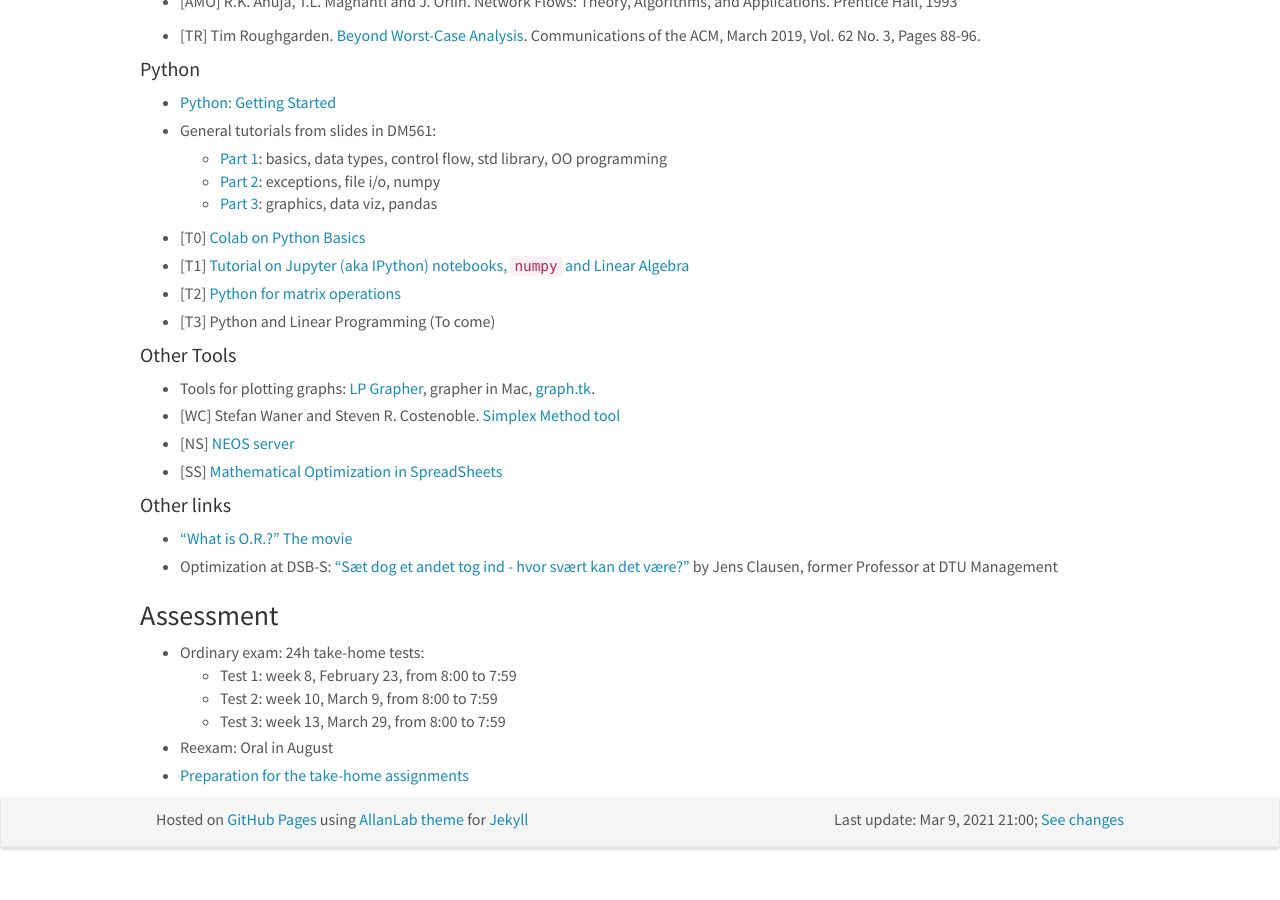
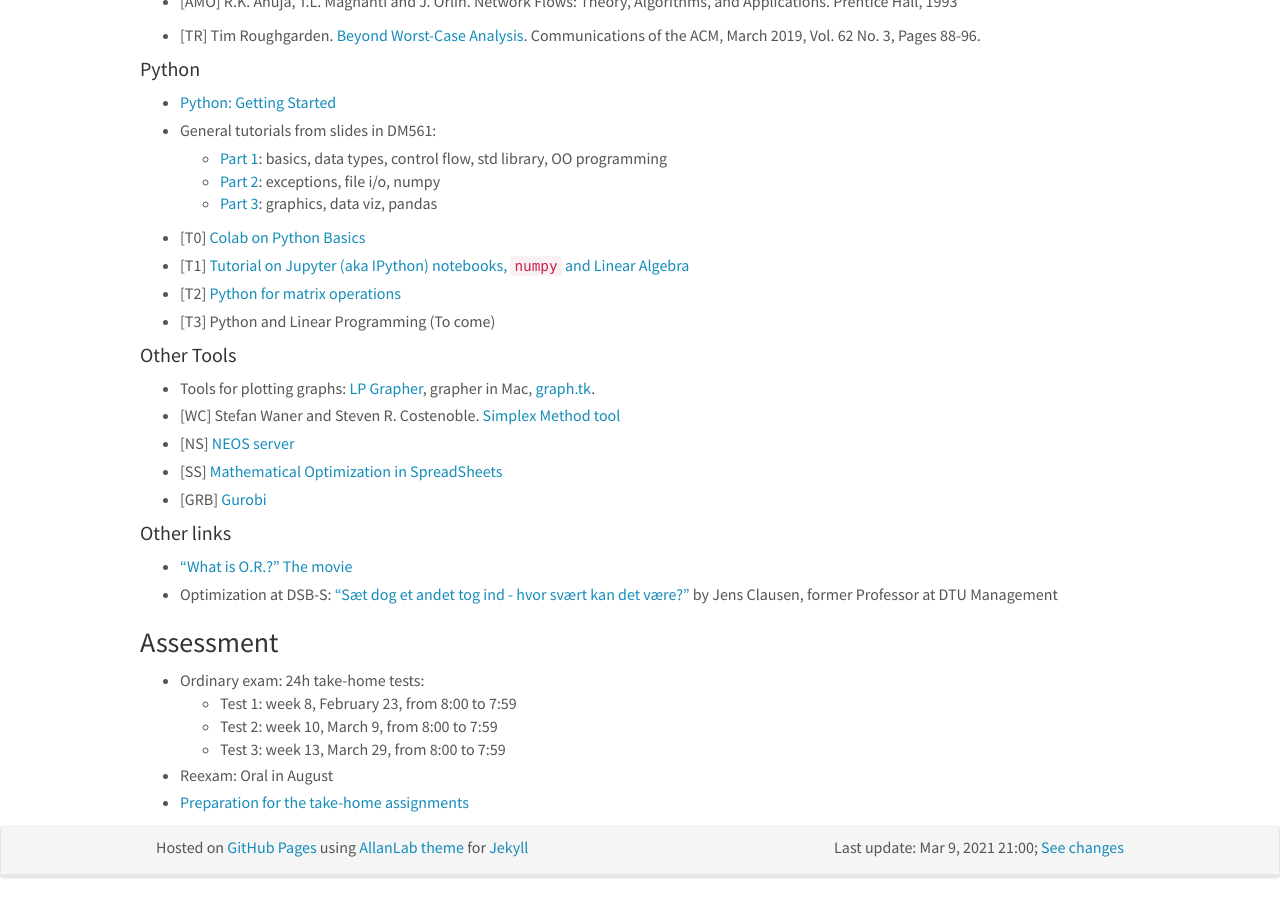
Before and after one commit to DM871/dm871_old_github_io, a Jekyll site: the page built from index.md, in a window 1280 px wide and 900 px high, scrolled down 2194 px. Built offline with Jekyll 4.4.1, drawn with Linux system fonts in a browser that asks for light colours; nearby versions of some CDN libraries; comment, search, counter and statistics services are not loaded; before the commit the page ends 3066 px from its top, so only the background shows below that.

Commit message:
added tutorial on gurobi

```diff
--- a/index.md
+++ b/index.md
@@ -209,6 +209,8 @@ FQjCNGDviG6Bma4qepI-0s-GvdaIVc-6Q&sig2=5jT4rnDJkdBU2G1FJowLkQ][Practical Guideli
 
 - [SS] [Mathematical Optimization in SpreadSheets](./notes/spreadsheets.html)
 
+- [GRB] [Gurobi](./assets/dm545_lab_gurobi.pdf)
+
 
 #### Other links
 
```
Also changed, not shown: 1 other file.
